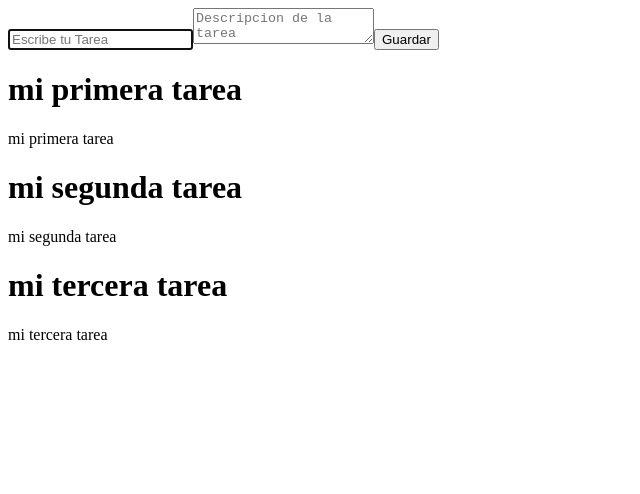
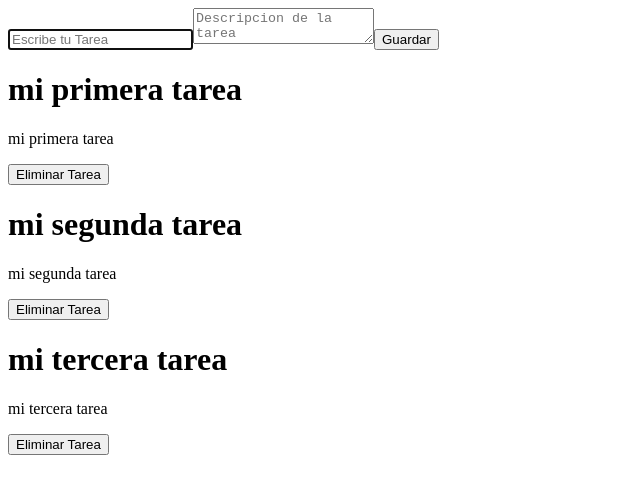
Before and after one commit to jopg/first-react-app, a React (Vite) app: page / in a window 1280 px wide. Shown: the top 494 px of the page, without its empty margins (0-640 px from the left). Built offline with nearby package versions, Linux system fonts and the light colour scheme.

Commit message:
Se creo el modulo TaskCard para mejorar el codigo y se agrego la funcionalidad de eliminar tareas

```diff
--- a/src/App.jsx
+++ b/src/App.jsx
@@ -23,10 +23,15 @@
     ]);
   }
 
+  function deleteTask(taskId) {
+    //Aqui estamos generando un nuevo arreglo con filter donde vamos a comparar todos los objetos con la codicion, sí el elemento cumple la condicion se quedara en el nuevo arreglo, sí no, se elimina del nuevo arreglo. El nuevo arreglo se almacena dentro de setTask para actualizar la lista de tareas
+    setTask(task.filter((task) => task.id !== taskId));
+  }
+
   return (
     <>
       <TaskForm createTask={createTask} />
-      <TaskList task={task} />
+      <TaskList task={task} deleteTask={deleteTask} />
     </>
   );
 }
--- a/src/components/TaskCard.jsx
+++ b/src/components/TaskCard.jsx
@@ -1,8 +1,10 @@
-function TaskCard({ task }) {
+function TaskCard({ task, deleteTask }) {
+  //Como este componente tiene acceso al id de cada tarea, al momento de llamar a deleteTask lo haremos con el task.id de la tarea que queremos eliminar
   return (
     <div>
       <h1>{task.title}</h1>
       <p>{task.description}</p>
+      <button onClick={() => deleteTask(task.id)}>Eliminar Tarea</button>
     </div>
   );
 }
--- a/src/components/TaskList.jsx
+++ b/src/components/TaskList.jsx
@@ -28,7 +28,7 @@
   return (
     <div>
       {props.task.map((task) => (
-        <TaskCard key={task.id} task={task} />
+        <TaskCard key={task.id} task={task} deleteTask={props.deleteTask} />
       ))}
     </div>
   );
```
